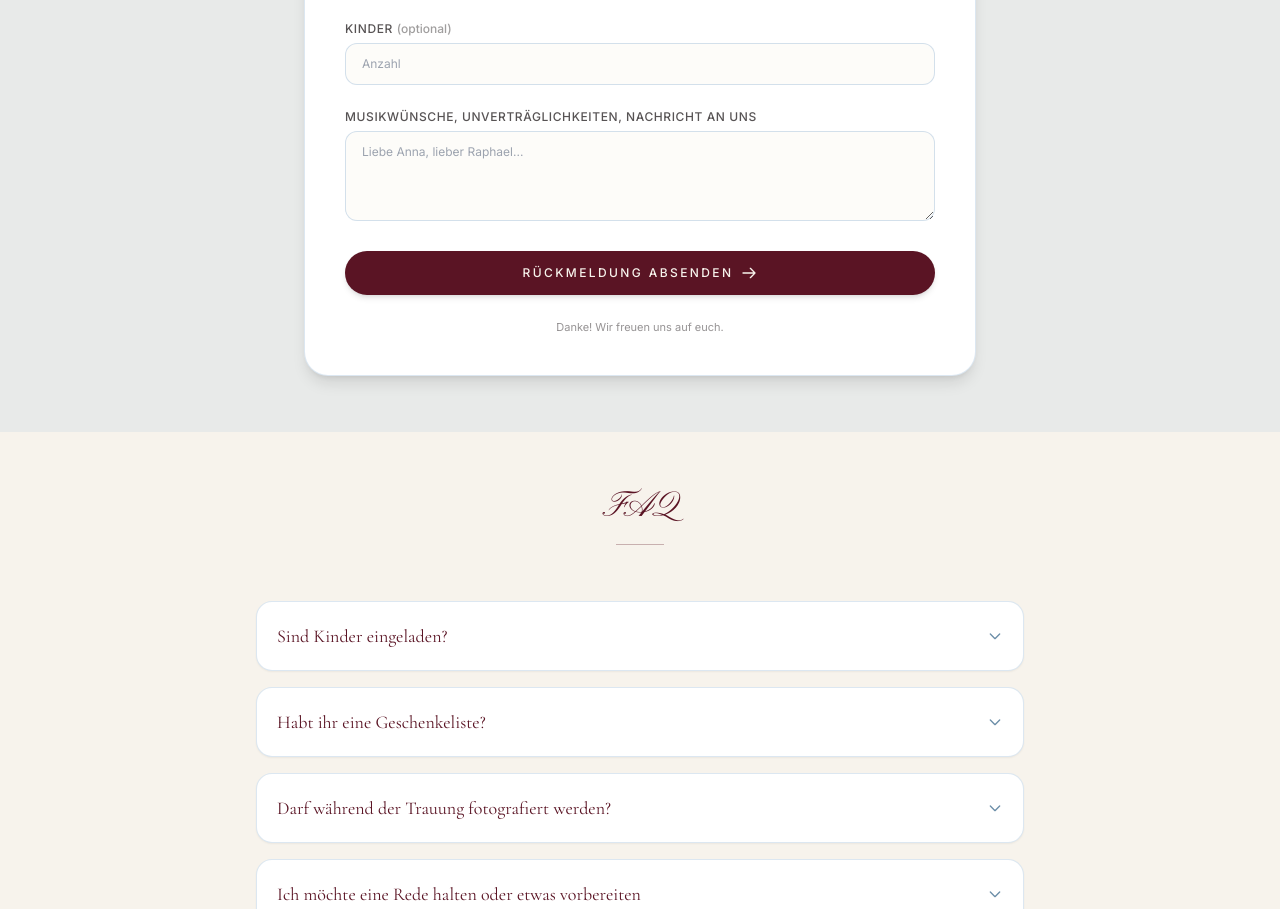
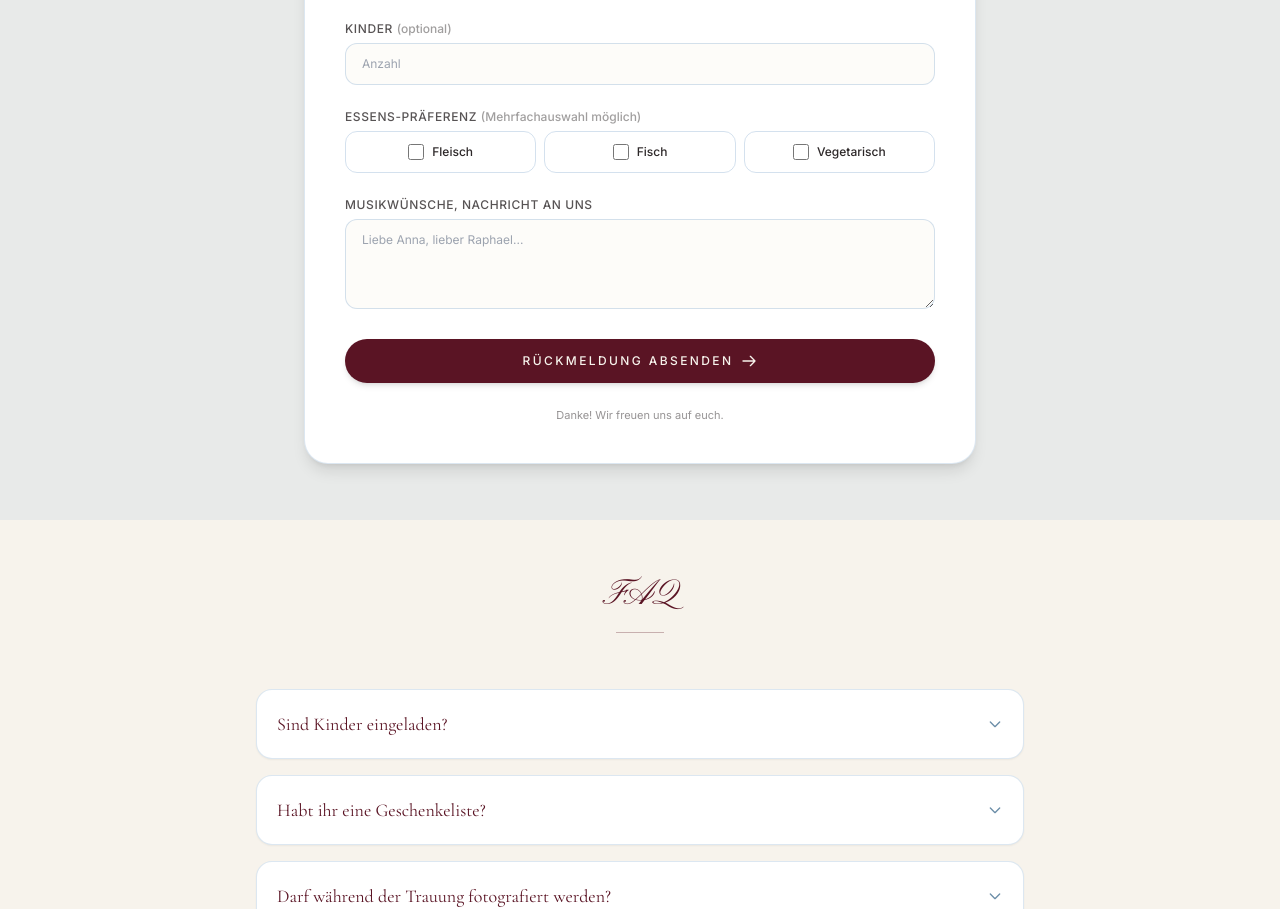
Before and after one commit to Elr3y-creator/hochzeit, a plain HTML site: page index.html in a window 1280 px wide. Shown: the part 4869-5778 px from the top of the page. Drawn offline with nearby package versions, Linux system fonts and the light colour scheme.

Commit message:
Formular: Essens-Präferenz (Fleisch/Fisch/Vegetarisch) statt Unverträglichkeiten im Nachrichtenfeld
Co-Authored-By: Claude Opus 5.5 <noreply@anthropic.com>
Claude-Session: https://claude.ai/code/session_01V11L5ie9GM8TE6P2cizrJg

```diff
--- a/index.html
+++ b/index.html
@@ -630,9 +630,28 @@
             <input type="text" id="kids" name="kids" placeholder="Anzahl" class="w-full px-4 py-3 rounded-xl border border-dustyblue/50 focus:border-burgundy focus:outline-none text-xs bg-ivory/30">
           </div>
 
-          <!-- Nachricht, Musikwünsche, Unverträglichkeiten -->
+          <!-- Essens-Präferenz -->
           <div>
-            <label for="message" class="block text-xs uppercase tracking-wider text-charcoal/80 font-medium mb-1.5">Musikwünsche, Unverträglichkeiten, Nachricht an uns</label>
+            <label class="block text-xs uppercase tracking-wider text-charcoal/80 font-medium mb-1.5">Essens-Präferenz <span class="normal-case tracking-normal text-charcoal/45">(Mehrfachauswahl möglich)</span></label>
+            <div class="grid grid-cols-3 gap-2">
+              <label class="flex items-center justify-center gap-2 p-3 rounded-xl border border-dustyblue/50 cursor-pointer hover:bg-dustyblue/10 transition-colors has-[:checked]:border-burgundy has-[:checked]:bg-burgundy/5">
+                <input type="checkbox" name="diet" value="Fleisch" class="w-4 h-4 accent-burgundy">
+                <span class="text-xs font-medium text-charcoal">Fleisch</span>
+              </label>
+              <label class="flex items-center justify-center gap-2 p-3 rounded-xl border border-dustyblue/50 cursor-pointer hover:bg-dustyblue/10 transition-colors has-[:checked]:border-burgundy has-[:checked]:bg-burgundy/5">
+                <input type="checkbox" name="diet" value="Fisch" class="w-4 h-4 accent-burgundy">
+                <span class="text-xs font-medium text-charcoal">Fisch</span>
+              </label>
+              <label class="flex items-center justify-center gap-2 p-3 rounded-xl border border-dustyblue/50 cursor-pointer hover:bg-dustyblue/10 transition-colors has-[:checked]:border-burgundy has-[:checked]:bg-burgundy/5">
+                <input type="checkbox" name="diet" value="Vegetarisch" class="w-4 h-4 accent-burgundy">
+                <span class="text-xs font-medium text-charcoal">Vegetarisch</span>
+              </label>
+            </div>
+          </div>
+
+          <!-- Nachricht & Musikwünsche -->
+          <div>
+            <label for="message" class="block text-xs uppercase tracking-wider text-charcoal/80 font-medium mb-1.5">Musikwünsche, Nachricht an uns</label>
             <textarea id="message" name="message" rows="4" placeholder="Liebe Anna, lieber Raphael..." class="w-full px-4 py-3 rounded-xl border border-dustyblue/50 focus:border-burgundy focus:outline-none text-xs bg-ivory/30"></textarea>
           </div>
 
@@ -852,7 +871,13 @@
         await fetch(RSVP_ENDPOINT, {
           method: 'POST',
           mode: 'no-cors',
-          body: new URLSearchParams(new FormData(form))
+          body: (() => {
+            const fd = new FormData(form);
+            const diet = fd.getAll('diet').join(', ');
+            fd.delete('diet');
+            fd.append('diet', diet);
+            return new URLSearchParams(fd);
+          })()
         });
       } catch (err) {
         ok = false;
```
